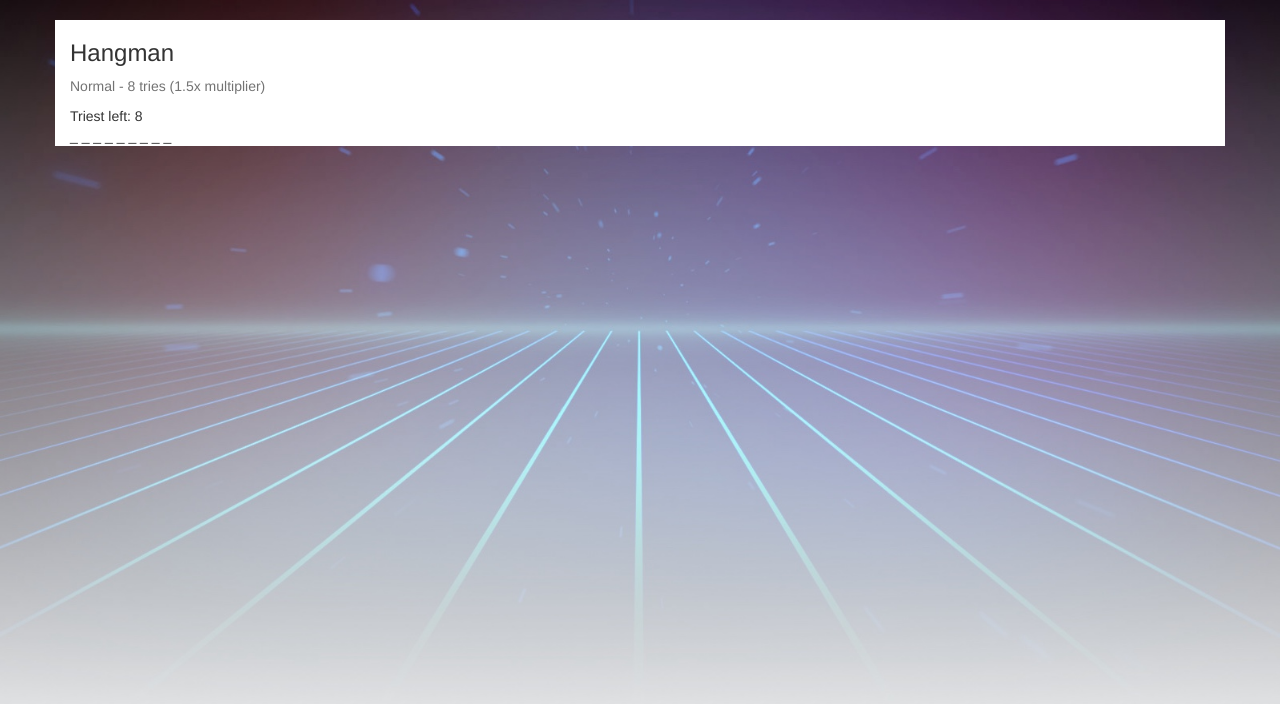
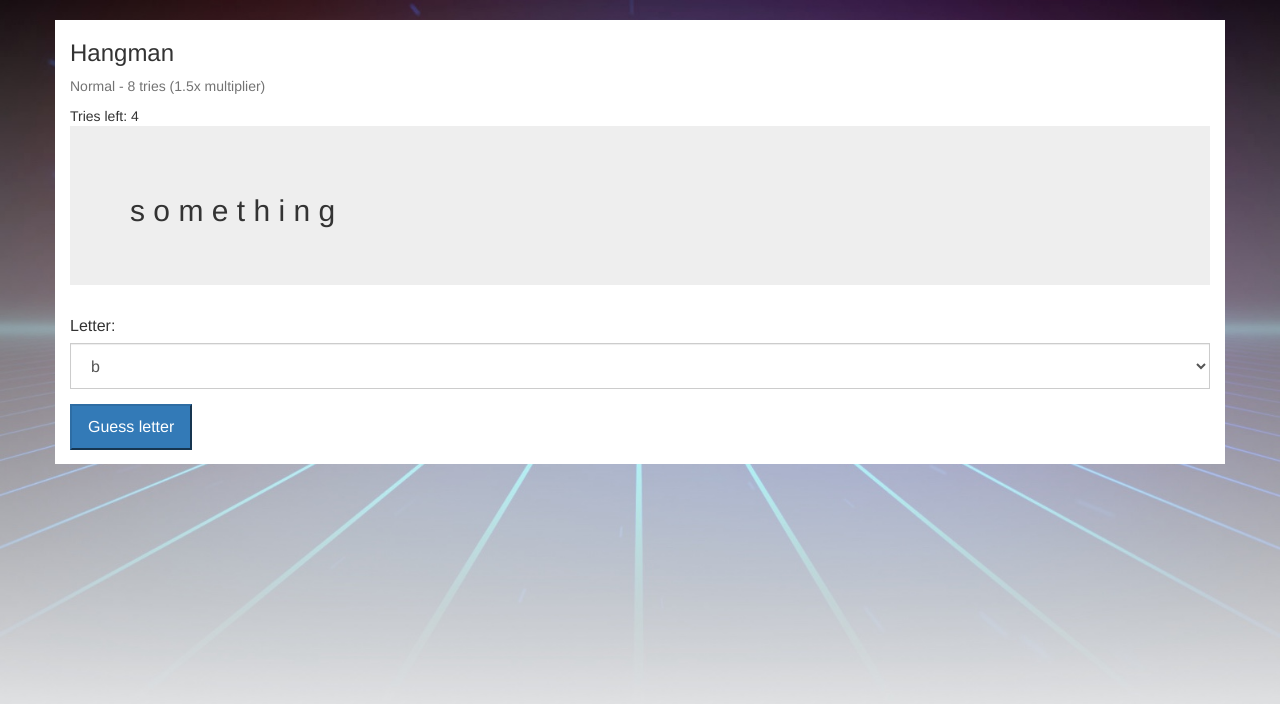
Before and after one commit to roccolangeweg-old/infdev016b, a Django app: page /hangman/play/cc1bb6ba-8629-449d-86ed-55fc72361cfc/ in a window 1280 px wide. Shown: the part 52-756 px from the top of the page. Run offline with Django 3.2, Linux system fonts and the light colour scheme; a user stored in the database is signed in; data comes from the database, SQL or seed files in the repository; both versions use the stored data as it was after the commit; some libraries are stand-ins or nearby versions.

Commit message:
added core gameplay

```diff
--- a/hangman/forms.py
+++ b/hangman/forms.py
@@ -1,5 +1,10 @@
 from django import forms
-from .models import Game, Word
+from .models import Game, Word, Letter
+import string
+
+
+def get_alphabet_list():
+    return list(string.ascii_lowercase)
 
 
 class GameCreateForm(forms.ModelForm):
@@ -20,3 +25,31 @@ class GameCreateForm(forms.ModelForm):
             game.save()
 
         return game
+
+
+class GameMoveForm(forms.ModelForm):
+
+    letter = forms.ChoiceField(choices=get_alphabet_list())
+
+    def __init__(self, *args, **kwargs):
+        super(GameMoveForm, self).__init__(*args, **kwargs)
+        letter_history = [ l.value for l in self.instance.letters.all() ]
+        self.fields['letter'].choices = list([(l,l) for l in self.fields['letter'].choices if l not in letter_history])
+
+    class Meta:
+        model = Game
+        fields = ('letter',)
+
+    def save(self, commit=True):
+        game = super(GameMoveForm, self).save(commit=False)
+        letter = Letter.objects.get(value=self.cleaned_data['letter'])
+
+        game.letters.add(letter)
+
+        if letter.value not in game.word.word:
+            game.add_failed_try()
+
+        if commit:
+            game.save()
+
+        return game
--- a/hangman/models.py
+++ b/hangman/models.py
@@ -34,6 +34,11 @@ class Difficulty(models.Model):
     def __str__(self):
         return '{} - {} tries ({}x multiplier)'.format(self.label, self.amount_of_tries, self.multiplier)
 
+# Letters in the alphabet supported as answers
+class Letter(models.Model):
+    id = models.UUIDField(primary_key=True, default=uuid.uuid4, editable=False)
+    value = models.CharField(max_length=1)
+
 
 # Game is the current state of an active game
 class Game(models.Model):
@@ -42,3 +47,16 @@ class Game(models.Model):
     user = models.ForeignKey(settings.AUTH_USER_MODEL)
     difficulty = models.ForeignKey(Difficulty)
     completed = models.BooleanField(default=False)
+    failed_tries = models.IntegerField()
+    letters = models.ManyToManyField(Letter)
+
+    def tries_left(self):
+        return self.difficulty.amount_of_tries - self.failed_tries
+
+    def add_failed_try(self):
+        self.failed_tries += 1
+        if not self.tries_left():
+            self.completed = True
+
+    def get_letters(self):
+        return [ l.value for l in self.letters.all() ]
--- a/hangman/views.py
+++ b/hangman/views.py
@@ -1,5 +1,5 @@
 from django.shortcuts import render, redirect, reverse
-from .forms import GameCreateForm
+from .forms import GameCreateForm, GameMoveForm
 from .models import Game, UserStatistics
 from django.http import Http404
 
@@ -35,22 +35,17 @@ def play(request, id):
     except Game.DoesNotExist:
         return Http404()
 
-    tries = str(game.difficulty.amount_of_tries)
 
-    hangman = ""
+    if request.POST:
+        form = GameMoveForm(request.POST, instance=game)
+        if form.is_valid():
+            form.save()
 
-    guesslist = ["a", "b", "c", "d"]
-
-    for letter in game.word.word.lower():
-        if letter in guesslist:
-            hangman += letter + ' '
-        else:
-            hangman += '_ '
+    form = GameMoveForm(instance=game)
 
     context = {
         'game': game,
-        'hangman': hangman,
-        'tries': tries
+        'form': form,
     }
 
     return render(request, template_name='hangman/play.html', context=context)
--- a/templates/hangman/play.html
+++ b/templates/hangman/play.html
@@ -1,11 +1,27 @@
 {% extends 'app_base.html' %}
+{% load widget_tweaks %}
 
 {% block content %}
     <div class="col-md-12">
-    <h3>Hangman</h3>
-    <p class="help-block">{{ game.difficulty }}</p>
-        Triest left: {{ tries }}
-        <br>
-        {{ hangman }}
+        <h3>Hangman</h3>
+        <p class="help-block">{{ game.difficulty }}</p>
+        Tries left: {{ game.tries_left }}
+        <div class="jumbotron">
+            <h2>
+                {% for letter in game.word.word|lower %}
+                    <span>{% if letter in game.get_letters %}{{ letter }}{% else %}_{% endif %}</span>
+                {% endfor %}
+            </h2>
+        </div>
+        <form method="post">
+            {% csrf_token %}
+            {% for field in form %}
+                <div class="form-group">
+                    {{ field.label_tag }}
+                    {% render_field field class+='form-control input-lg' %}
+                </div>
+            {% endfor %}
+            <button type="submit" class="btn-primary btn-lg">Guess letter</button>
+        </form>
     </div>
 {% endblock %}
--- a/templates/index.html
+++ b/templates/index.html
@@ -1,5 +1,3 @@
 {% extends 'app_base.html' %}
 
-{% block content %}
-
-{% endblock %}
+{% block content %}{% endblock %}
```
Also changed, not shown: db.sqlite3, hangman/migrations/0003_auto_20161218_2318.py (added), hangman/migrations/0004_auto_20161218_2319.py (added).
